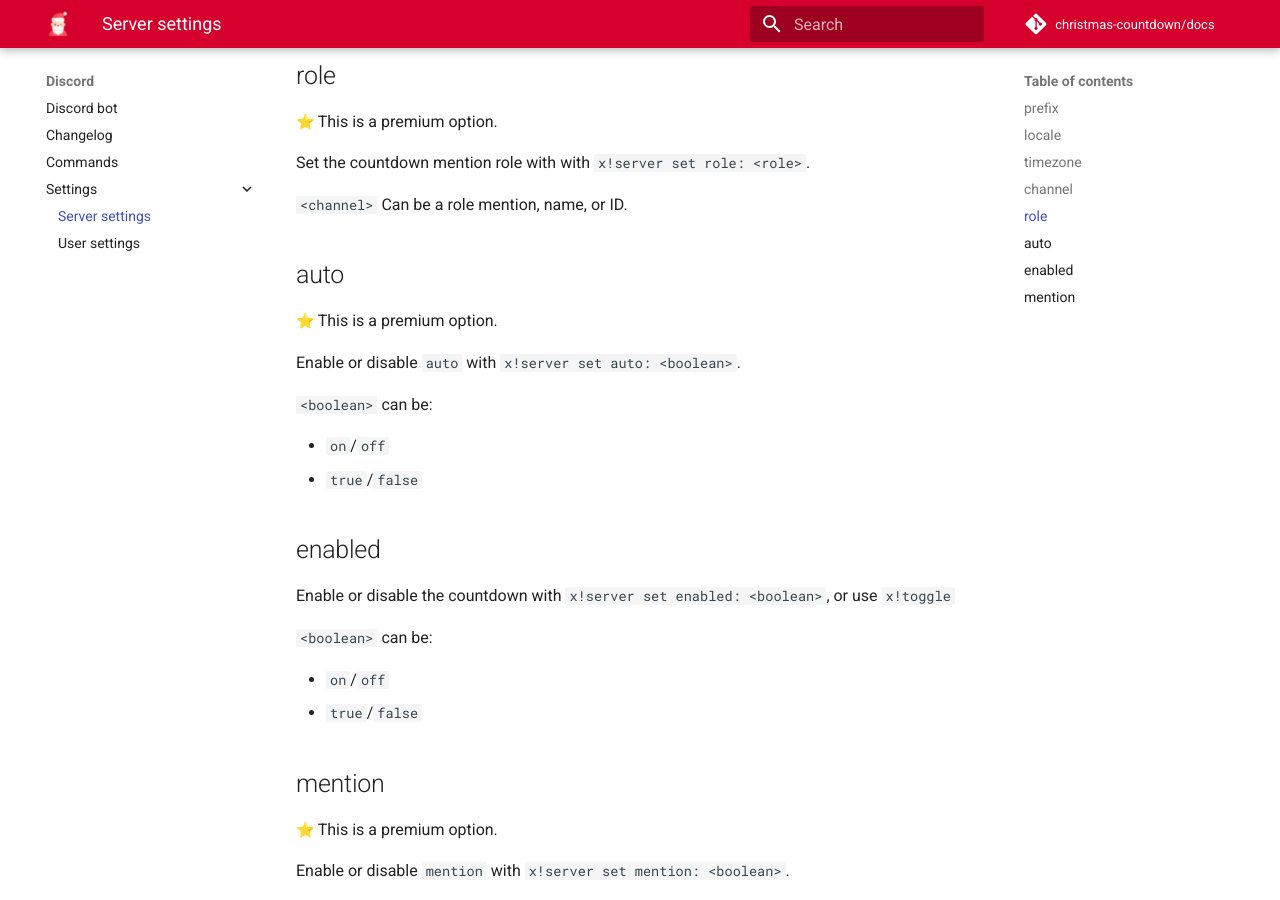
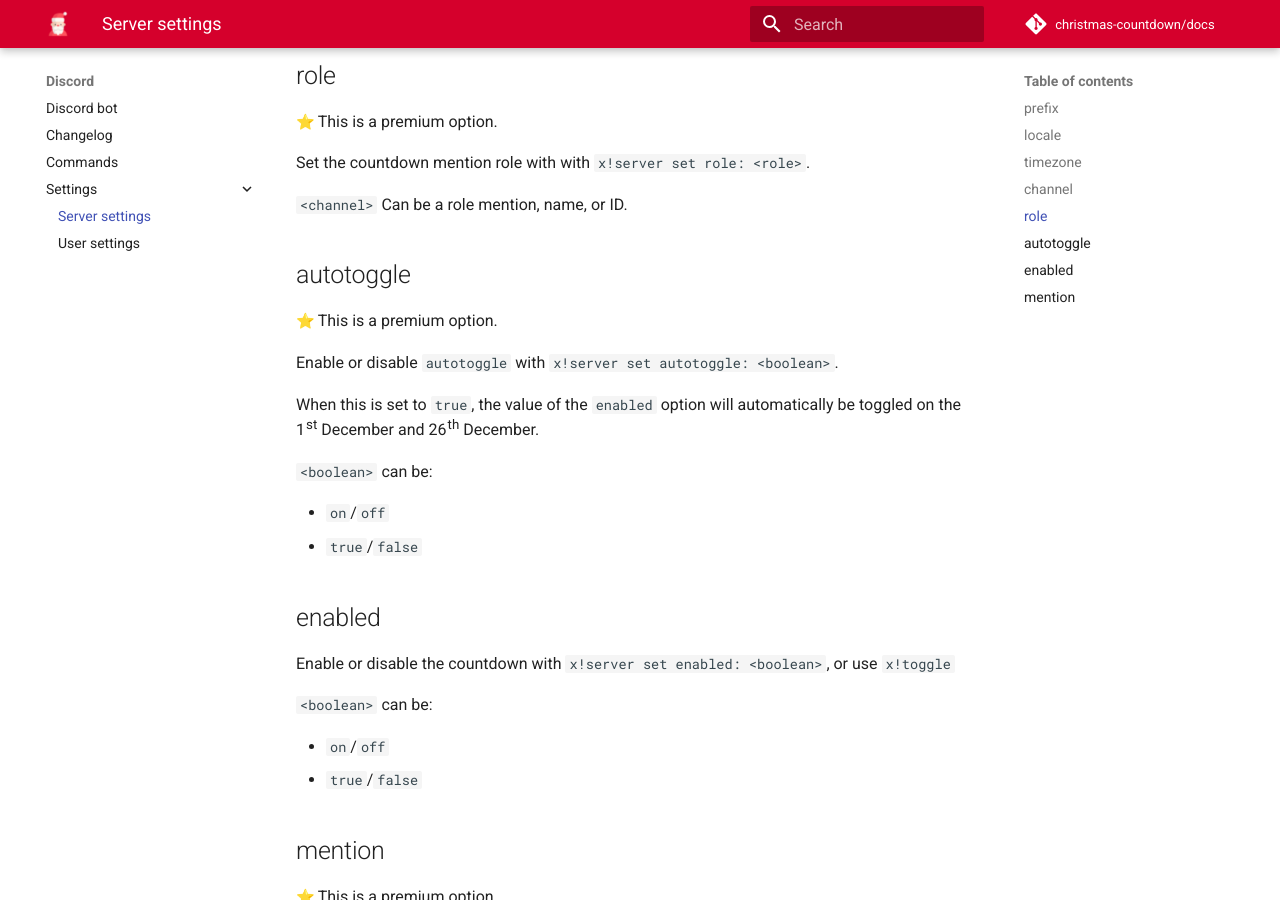
Before and after one commit to christmas-countdown/docs, an MkDocs documentation site: the page built from docs/discord/settings/server.md, in a window 1280 px wide and 900 px high, scrolled down 1190 px. Built offline with MkDocs 1.6.1 and Material for MkDocs 9.7.7, drawn with Linux system fonts in a browser that asks for light colours; emoji names are drawn with the system emoji font; comment, search, counter and statistics services are not loaded.

Commit message:
Update docs for `auto` option to reflect update to the bot

```diff
--- a/docs/discord/changelog.md
+++ b/docs/discord/changelog.md
@@ -16,4 +16,4 @@ Major changes:
 - [X] Added server & user locales
 - [X] New server & user configuration commands
 <!-- - [X] Added Christmas music radio -->
-- [X] :star: New `auto` setting for premium guilds
+- [X] :star: New `autotoggle` setting for premium guilds
--- a/docs/discord/settings/server.md
+++ b/docs/discord/settings/server.md
@@ -43,11 +43,13 @@ Set the countdown mention role with with `x!server set role: <role>`.
 
 `<channel>` Can be a role mention, name, or ID.
 
-## auto
+## autotoggle
 
 :star: This is a premium option.
 
-Enable or disable `auto` with `x!server set auto: <boolean>`.
+Enable or disable `autotoggle` with `x!server set autotoggle: <boolean>`.
+
+When this is set to `true`, the value of the `enabled` option will automatically be toggled on the 1st December and 26th December.
 
 `<boolean>` can be:
 
```
